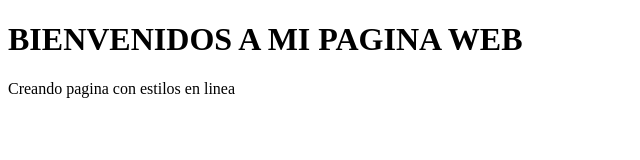
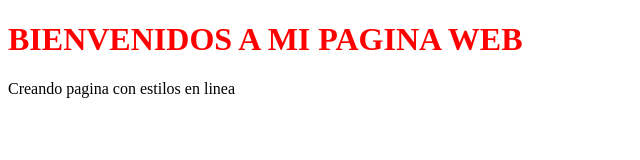
Before and after one commit to jeinercotes/laboratorio-8, a plain HTML site: page index.html in a window 1280 px wide. Shown: the whole page, without its empty margins (0-640 px from the left). Drawn offline with Linux system fonts and the light colour scheme.

Commit message:
añadiendo estilo a h1

```diff
--- a/index.html
+++ b/index.html
@@ -6,7 +6,7 @@
     <title>Document</title>
 </head>
 <body>
-    <h1>BIENVENIDOS A MI PAGINA WEB</h1>
+    <h1 style=" color: red; font size: 25px;">BIENVENIDOS A MI PAGINA WEB</h1>
     <P>Creando pagina con estilos en linea</P>
 
 </body>
```
